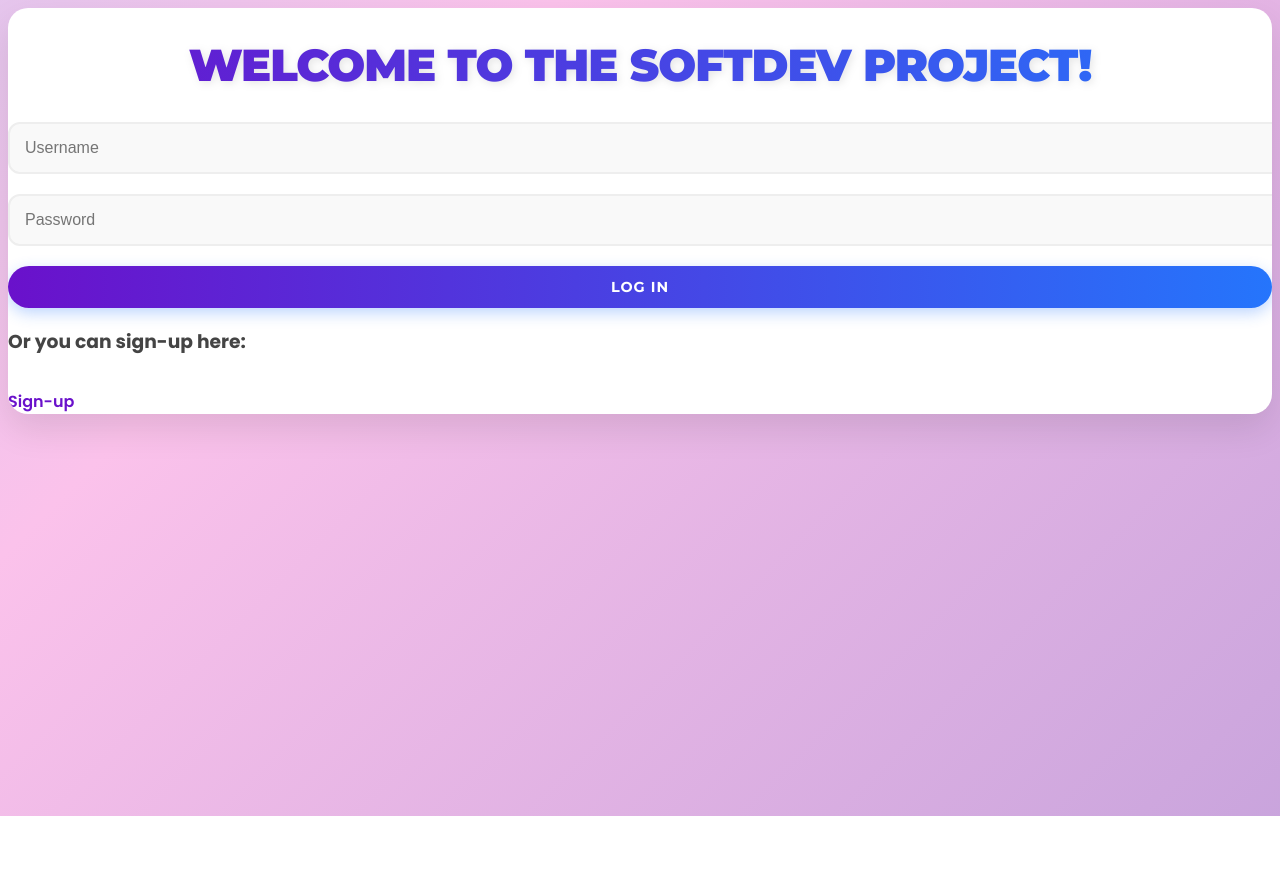
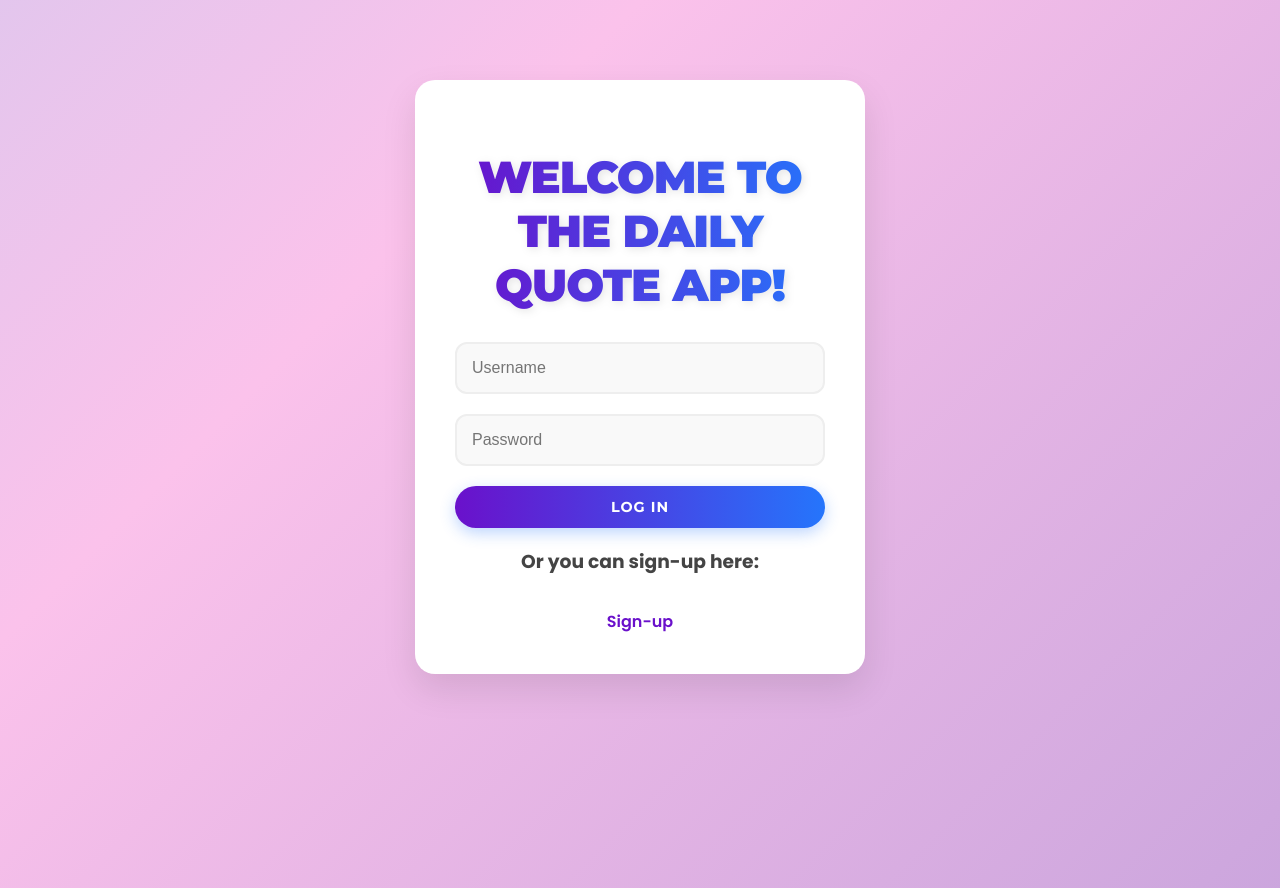
Before and after one commit to csngCodes/SoftDev-Project, a Flask app: page / in a window 1280 px wide. Before the commit the page ends 816 px from the top, so only its background shows below. Run offline with Flask 3, Linux system fonts and the light colour scheme.

Commit message:
Finomítás, content-box

```diff
--- a/static/style.css
+++ b/static/style.css
@@ -13,6 +13,10 @@
     0% { background-position: 0% 50%; }
     50% { background-position: 100% 50%; }
     100% { background-position: 0% 50%; }
+}
+
+*, *::before, *::after {
+    box-sizing: border-box;
 }
 
 .navbar {
--- a/templates/home.html
+++ b/templates/home.html
@@ -5,7 +5,7 @@
 {% endblock %}
 
 {% block body %}
-<div class="container mt-5">
+<div class="container mt-5 pt-5">
     <div class="row justify-content-center">
         <div class="col-md-8 text-center">
             <h1 class="mb-4">Welcome back, {{ username }}!</h1>
--- a/templates/previous_quotes.html
+++ b/templates/previous_quotes.html
@@ -5,7 +5,7 @@
 {% endblock %}
 
 {% block body %}
-<div class="container mt-5">
+<div class="container mt-5 pt-5">
     <h2 class="text-center mb-4">My Quote History</h2>
 
     {% if history %}
--- a/templates/register.html
+++ b/templates/register.html
@@ -7,7 +7,7 @@
     <title>Sign-up</title>
 </head>
 <body>
-    <div>
+    <div class="content-box">
         <h1>Registration</h1>
         <form action="{{url_for('register')}}" method="post">
             {% if error %}
--- a/templates/welcome.html
+++ b/templates/welcome.html
@@ -7,8 +7,8 @@
     <title>Welcome</title>
 </head>
 <body>
-    <div>
-        <h1>Welcome to the SoftDev Project!</h1>
+    <div class="content-box">
+        <h1>Welcome to the Daily Quote App!</h1>
 
         <form action="{{url_for('login')}}" method="POST">
             {% if error %}
```
